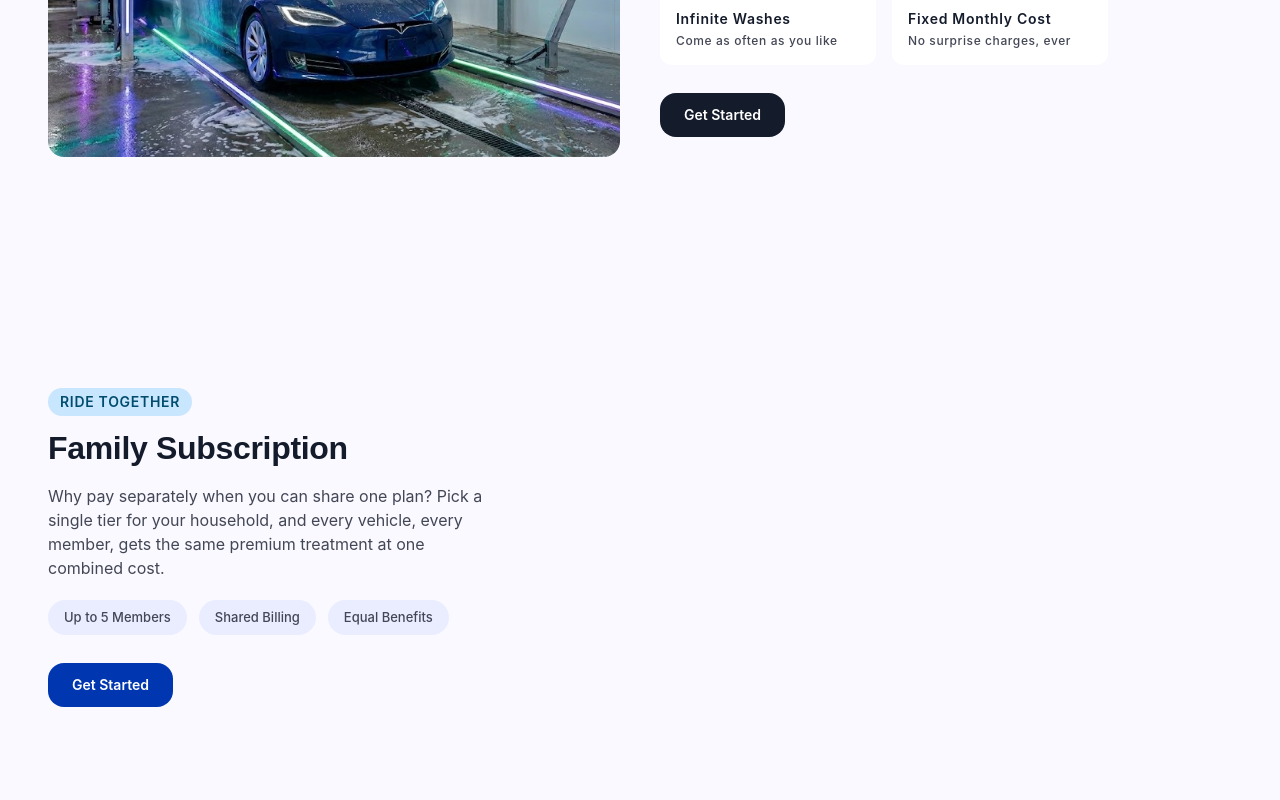
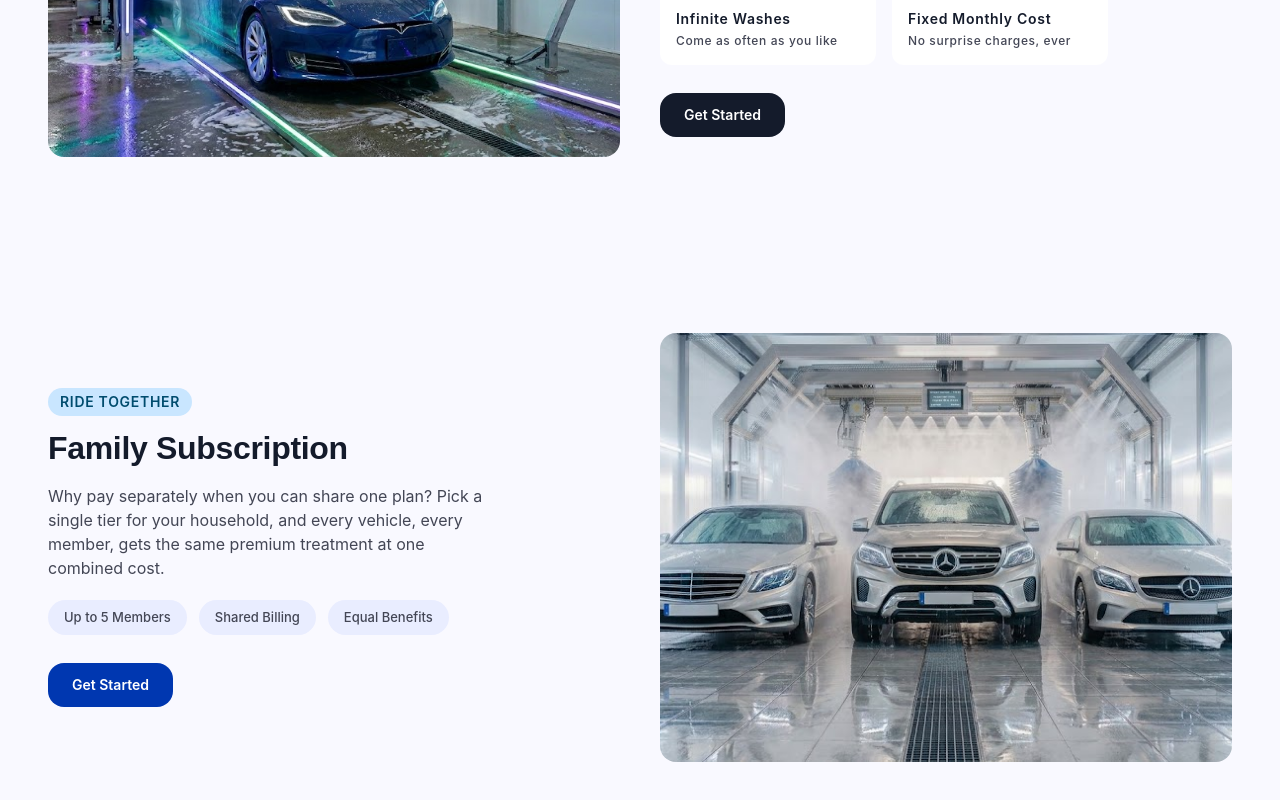
Before and after one commit to tramminhhieu/SWP_AutoCarWash_FE, a React (Vite) app: page / in a window 1280 px wide. Shown: the part 1606-2406 px from the top of the page. Built offline with nearby package versions, Linux system fonts and the light colour scheme.

Commit message:
style(customer): change img Home page

```diff
--- a/src/features/customer/pages/Home.tsx
+++ b/src/features/customer/pages/Home.tsx
@@ -12,7 +12,7 @@ import { useAuth } from "../../../hooks/useAuth";
 import heroImg from "../../../assets/hero.jpg";
 import servicePackageImg from "../../../assets/servicePackage.jpg";
 import unlimitedSubscriptionImg from "../../../assets/unlimitedSubscription.jpg";
-// import familyPlanImg from "../../../assets/home/family-plan-sunset.jpg";
+import familySubscriptionImg from "../../../assets/familySubscription.jpg";
 
 /**
  * Trang Home (Customer) - "Gloss & Gear"
@@ -293,7 +293,11 @@ const Home = () => {
 
           {/* Cột phải: ảnh tunnel hoàng hôn tím */}
           <div className="rounded-lg overflow-hidden w-full aspect-[4/3] shadow-soft">
-            {/* TODO: thay bằng <img src={familyPlanImg} alt="Family plan sunset wash tunnel" className="w-full h-full object-cover" /> */}
+            <img
+              src={familySubscriptionImg}
+              alt="Family subscription wash tunnel"
+              className="w-full h-full object-cover"
+            />
           </div>
         </div>
       </section>
```
Also changed, not shown: src/assets/familySubscription.jpg (added), src/assets/servicePackage.jpg.
